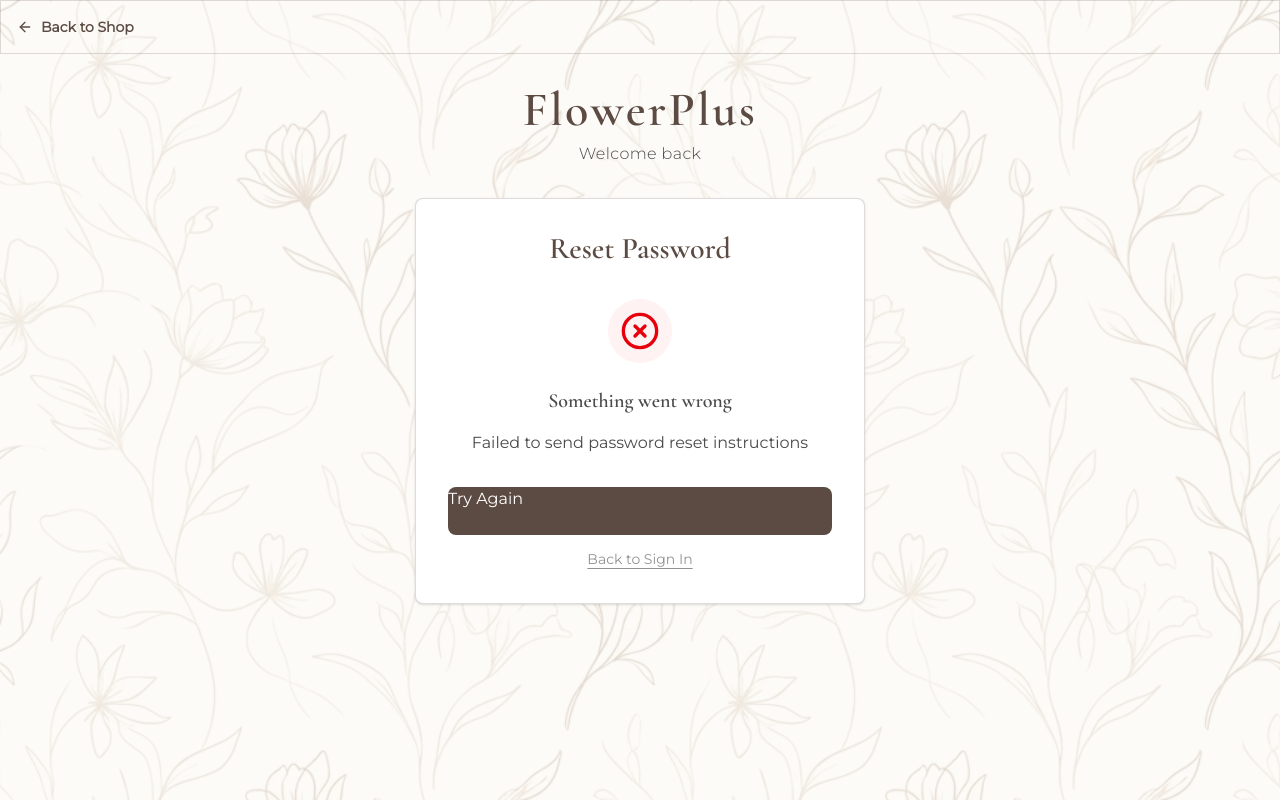
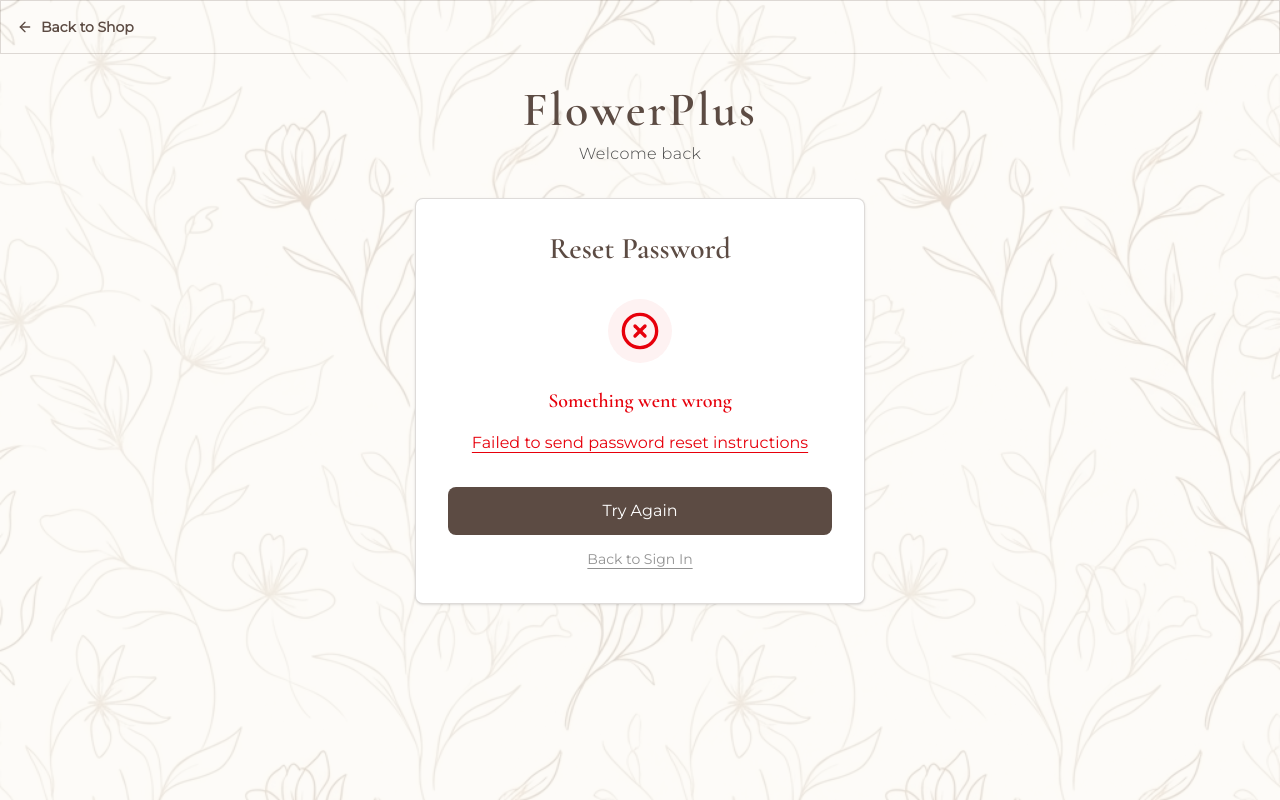
Before and after one commit to Flower-Plus-Greenwich/flowerplus-frontend-web, a Next.js app: page /forgot-password/error in a window 1280 px wide. Built offline with nearby package versions, Linux system fonts and the light colour scheme.

Commit message:
Add: business logic to handle routing between forgot password page

```diff
--- a/src/actions/auth.ts
+++ b/src/actions/auth.ts
@@ -110,7 +110,8 @@ export async function forgotPasswordAction(prevState: ActionState, formData: For
 
     } catch (error: any) {
         console.error("Forgot password failed:", error.response?.data || error?.message);
-        const errorMessage = error.response?.data?.message || error?.message + ": Failed to send reset instructions";
+        const errorMessage = error.response?.data?.message ||
+            error?.message + ": Failed to send reset instructions";
         return {
             success: false,
             message: errorMessage,
--- a/src/app/(auth)/forgot-password/error/page.tsx
+++ b/src/app/(auth)/forgot-password/error/page.tsx
@@ -1,15 +1,24 @@
 'use client';
 
 import Link from "next/link";
+import ClientOnly from "@/components/common/ClientOnly";
 import { useSearchParams } from "next/navigation";
 import { XCircle } from "lucide-react";
 import { Suspense } from "react";
 
-function ErrorContent() {
+export default function ForgotPasswordErrorPage() {
     const searchParams = useSearchParams();
     const message = searchParams.get('message') || 'Failed to send password reset instructions';
 
     return (
+        <Suspense fallback={
+            <section className="w-full bg-white p-6 md:p-8 rounded-lg shadow-sm border border-primary/20">
+                <div className="animate-pulse space-y-4">
+                    <div className="h-8 bg-gray-200 rounded w-3/4 mx-auto"></div>
+                    <div className="h-16 w-16 bg-gray-200 rounded-full mx-auto"></div>
+                </div>
+            </section>
+        }>
             <section className="w-full bg-white p-6 md:p-8 rounded-lg shadow-sm border border-primary/20">
                 <h2 className="text-3xl font-bold text-center text-primary mb-8">Reset Password</h2>
 
@@ -22,20 +31,22 @@ function ErrorContent() {
 
                 {/* Error Message */}
                 <div className="text-center space-y-4 mb-8">
-                <h3 className="text-xl font-semibold text-foreground">Something went wrong</h3>
-                <p className="text-muted-foreground">
+                    <h3 className="text-xl font-semibold text-red-600">Something went wrong</h3>
+                    <p className="text-red-600 underline underline-offset-4">
                         {message}
                     </p>
                 </div>
 
                 {/* Try Again Button */}
                 <div className="space-y-3">
+                    <ClientOnly>
                         <Link
                             href="/forgot-password"
-                    className="inline-block w-full h-12 bg-primary text-primary-foreground font-medium rounded-lg hover:opacity-90 transition-opacity flex items-center justify-center"
-                >
-                    Try Again
-                </Link>
+                            className="
+                            inline-block w-full h-12 p-3 bg-primary text-primary-foreground text-center font-medium rounded-lg
+                            hover:opacity-90 transition-opacity flex items-center justify-center"
+                        >Try Again</Link>
+                    </ClientOnly>
 
                     {/* Back to Sign In Link */}
                     <div className="text-center">
@@ -48,20 +59,6 @@ function ErrorContent() {
                     </div>
                 </div>
             </section>
-    );
-}
-
-export default function ForgotPasswordErrorPage() {
-    return (
-        <Suspense fallback={
-            <section className="w-full bg-white p-6 md:p-8 rounded-lg shadow-sm border border-primary/20">
-                <div className="animate-pulse space-y-4">
-                    <div className="h-8 bg-gray-200 rounded w-3/4 mx-auto"></div>
-                    <div className="h-16 w-16 bg-gray-200 rounded-full mx-auto"></div>
-                </div>
-            </section>
-        }>
-            <ErrorContent />
         </Suspense>
     );
 }
--- a/src/app/(auth)/forgot-password/page.tsx
+++ b/src/app/(auth)/forgot-password/page.tsx
@@ -18,13 +18,20 @@ export default function ForgotPasswordPage() {
     const [state, action, isPending] = useActionState(forgotPasswordAction, initialState);
 
     useEffect(() => {
+        // Redirect to success page or error page based on the state
+
         if (state.success && state.data) {
-            // Get the email from the form data if available
+            // Success
             const email = state.data.email || '';
-            router.push(`/forgot-password/success?email=${encodeURIComponent(email)}`);
-        } else if (state.message && !state.success && !isPending) {
-            // Only redirect to error page if there's an error message and not currently submitting
-            router.push(`/forgot-password/error?message=${encodeURIComponent(state.message)}`);
+            router.push(`/forgot-password/success?email=${
+                encodeURIComponent(email)
+            }`);
+
+        } else if (state.message && !state.errors && !state.success && !isPending) {
+            // Error
+            router.push(`/forgot-password/error?message=${
+                encodeURIComponent(state.message as string)
+            }`);
         }
     }, [state.success, state.data, state.message, isPending, router]);
 
--- a/src/app/(auth)/forgot-password/success/page.tsx
+++ b/src/app/(auth)/forgot-password/success/page.tsx
@@ -4,12 +4,21 @@ import Link from "next/link";
 import { useSearchParams } from "next/navigation";
 import { CheckCircle2 } from "lucide-react";
 import { Suspense } from "react";
+import ClientOnly from "@/components/common/ClientOnly";
 
-function SuccessContent() {
+export default function ForgotPasswordSuccessPage() {
     const searchParams = useSearchParams();
     const email = searchParams.get('email') || 'your email';
 
     return (
+        <Suspense fallback={
+            <section className="w-full bg-white p-6 md:p-8 rounded-lg shadow-sm border border-primary/20">
+                <div className="animate-pulse space-y-4">
+                    <div className="h-8 bg-gray-200 rounded w-3/4 mx-auto"></div>
+                    <div className="h-16 w-16 bg-gray-200 rounded-full mx-auto"></div>
+                </div>
+            </section>
+        }>
             <section className="w-full bg-white p-6 md:p-8 rounded-lg shadow-sm border border-primary/20">
                 <h2 className="text-3xl font-bold text-center text-primary mb-8">Reset Password</h2>
 
@@ -31,12 +40,16 @@ function SuccessContent() {
 
                 {/* Back to Sign In Link */}
                 <div className="text-center">
+                    <ClientOnly>
                         <Link
                             href="/login"
-                    className="inline-block w-full h-12 bg-primary text-primary-foreground font-medium rounded-lg hover:opacity-90 transition-opacity flex items-center justify-center"
+                            className="
+                                inline-block w-full h-12 bg-primary text-primary-foreground font-medium rounded-lg
+                                hover:opacity-90 transition-opacity flex items-center justify-center p-3"
                         >
                             Back to Sign In
                         </Link>
+                    </ClientOnly>
                 </div>
 
                 {/* Resend Link */}
@@ -50,20 +63,6 @@ function SuccessContent() {
                     </Link>
                 </div>
             </section>
-    );
-}
-
-export default function ForgotPasswordSuccessPage() {
-    return (
-        <Suspense fallback={
-            <section className="w-full bg-white p-6 md:p-8 rounded-lg shadow-sm border border-primary/20">
-                <div className="animate-pulse space-y-4">
-                    <div className="h-8 bg-gray-200 rounded w-3/4 mx-auto"></div>
-                    <div className="h-16 w-16 bg-gray-200 rounded-full mx-auto"></div>
-                </div>
-            </section>
-        }>
-            <SuccessContent />
         </Suspense>
     );
 }
```
Lines whose indentation alone changed are shown as unchanged.
